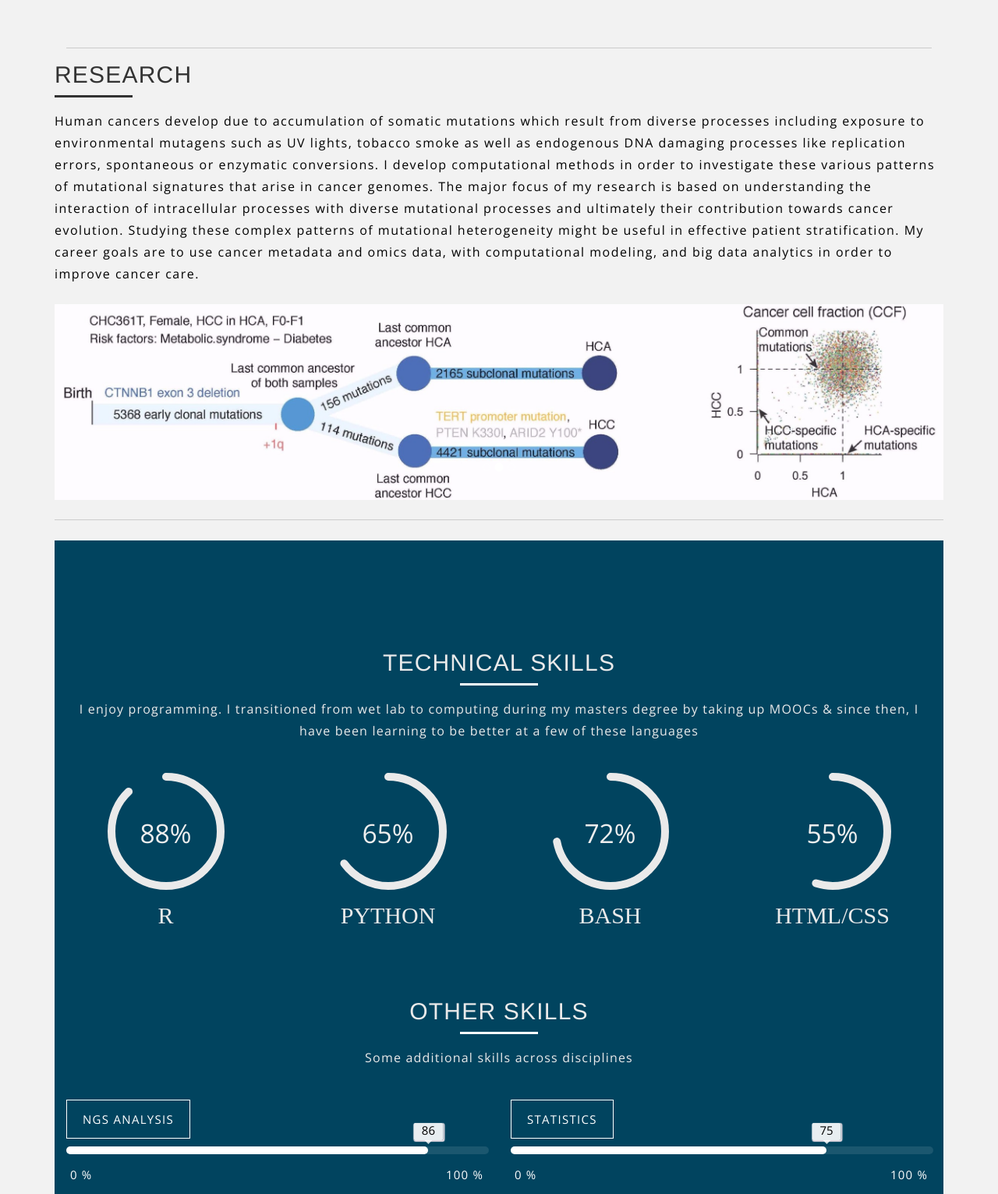
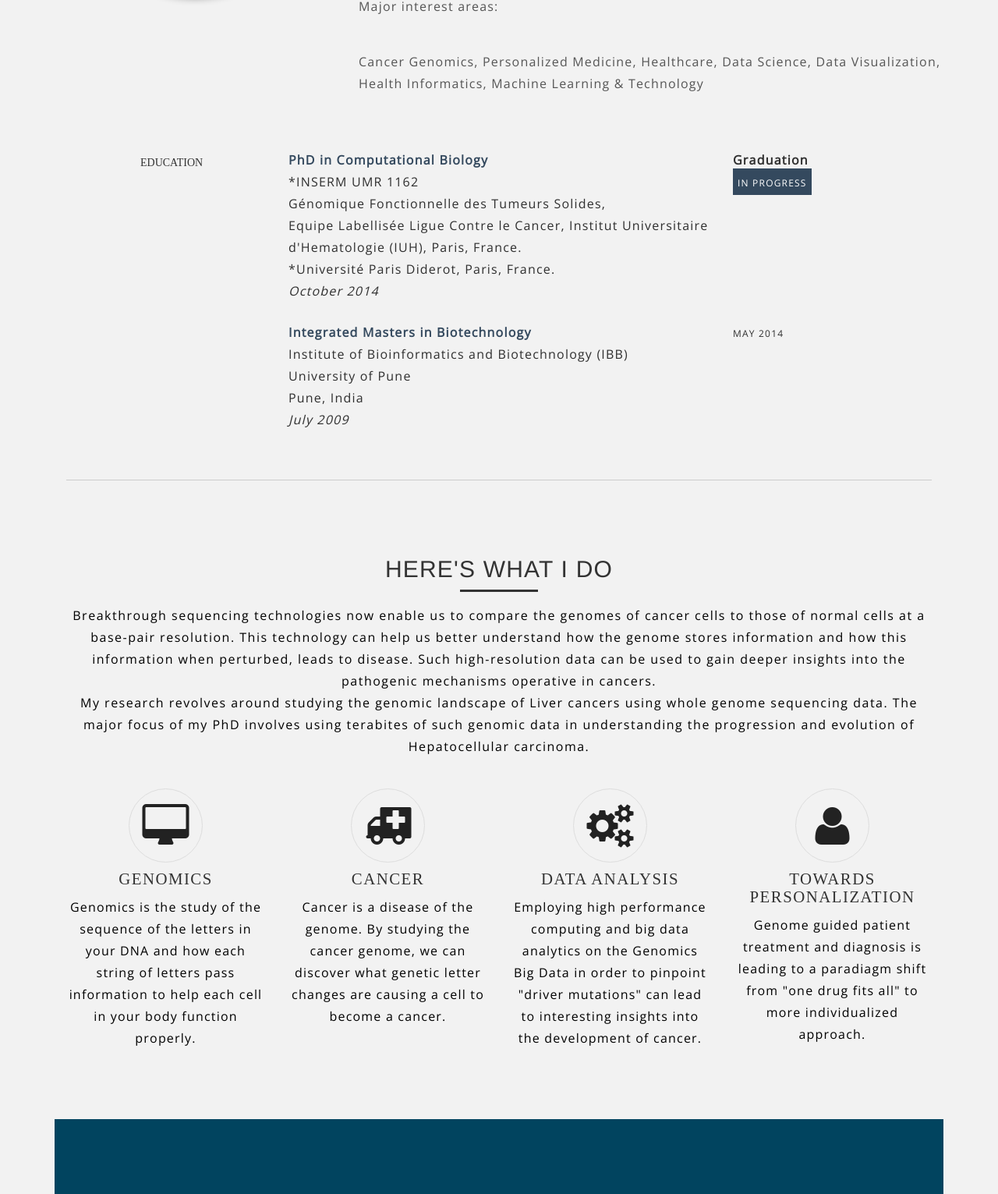
Before and after one commit to jayendrashinde91/jayendrashinde91.github.io, a plain HTML site: page index.html in a window 1280 px wide. Shown: the part 1049-2580 px from the top of the page at 78% size. Drawn offline with nearby package versions, Linux system fonts and the light colour scheme; some packages are replaced by stand-ins of ours; files that its build step writes are made by us from their sources.

Commit message:
Update index.html

```diff
--- a/index.html
+++ b/index.html
@@ -76,7 +76,21 @@
 		</div><!--/ #topaboutbar-inner -->
 	</div><!--/ #section-topbar -->
 
+	<div id="headerwrap">
+			<div class="container">
+			<div class="row centered">
+				<div class="col-lg-12">
+					<h1><strong>Jayendra Shinde</strong></h1>
+					<h3>PhD Student</h3>
+					<h3>INSERM UMR 1162</h3>
+					<h3> <a href="mailto:jayendra.shinde91@gmail.com">jayendra.shinde91@gmail.com</h3></a>
 
+
+				</div><!--/.col-lg-12 -->
+			</div><!--/.row -->
+		</div><!--/.container -->
+
+	</div><!--/.#headerwrap -->
 
 
 
@@ -90,27 +104,24 @@
 						<img src="face1.png" alt="my profile">
 					</div>
 					<div class="introduction col-sm-8 col-xs-12 wow fadeInUp" data-wow-duration="0.5s" data-wow-offset="200">
-						<h2 class="h2">Jayendra Shinde</h2>
+						<h2 class="h2">About me</h2>
 						<div class="heading-line"></div>
 						<p class="introduce"></p>
 						<p class="intro"> Hi! My name is Jayendra Shinde. I am a 3rd year PhD student in Computational Biology, working under the supervision of Prof. Jessica Zucman-Rossi and Dr. Eric Letouze at INSERM UMR1162 in Paris. Born and raised in India, I moved to France to attend graduate school a couple of years ago. I am very fascinated with evidence-based science and data analytics. Hence, I switched from Biology to programming between my master's degree and my PhD.</p> </br>
 						<p class="intro"> Major interest areas:</p> </br>
-						<p class="intro"> Cancer Genomics, Personalized Medicine, Medical Image Analysis, Healthcare, Data Science, Data Visualization, Health Informatics and Machine Learning </p>
+						<p class="intro"> Cancer Genomics, Personalized Medicine, Healthcare, Data Science, Data Visualization, Health Informatics, Machine Learning & Technology</p>
 					</div>
 				</div>
 
-<hr>
-<div class="title">
-					<h2 class="h2">Education</h2>
-					<div class="heading-line"></div>
-					<p class="main-para">
+
+
 	<section id="resume" name="resume"></section>
 	<!--EDUCATION DESCRIPTION -->
 	<div class="container desc">
 		<div class="row">
 
 				<div class="col-lg-2 col-lg-offset-1">
-					<h4></h4>
+					<h5>EDUCATION</h5>
 				</div>
 				<div class="col-lg-6">
 					<p><t>PhD in Computational Biology</t><br/>
@@ -143,51 +154,72 @@
 		<br>
 		<hr>
 	</div><!--/.container -->
-	</div>
 
 
 
+
+<!-- Start Services Section -->
+		<div class="services center" id="services">
+			<div class="container">
 				<!-- Title -->
 				<div class="title">
-					<h2 class="h2">Research</h2>
+					<h2 class="h2">Here's what I do</h2>
 					<div class="heading-line"></div>
-					<p class="main-para">Human cancers develop due to accumulation of somatic mutations which result from diverse processes including exposure to environmental mutagens such as UV lights, tobacco smoke as well as endogenous DNA damaging processes like replication errors, spontaneous or enzymatic conversions. I develop computational methods in order to investigate these various patterns of mutational signatures that arise in cancer genomes. The major focus of my research is based on understanding the interaction of intracellular processes with diverse mutational processes and ultimately their contribution towards cancer evolution. Studying these complex patterns of mutational heterogeneity might be useful in effective patient stratification. My career goals are to use cancer metadata and omics data, with computational modeling, and big data analytics in order to improve cancer care.</p>
-
-<p></p>
-
-					<div id="myCarousel" class="carousel slide" data-ride="carousel">
-					  <!-- Indicators -->
-					  <ol class="carousel-indicators">
-					    <li data-target="#myCarousel" data-slide-to="0" class="active"></li>
-					    <li data-target="#myCarousel" data-slide-to="1"></li>
-					    <li data-target="#myCarousel" data-slide-to="2"></li>
-					  </ol>
-
-					  <!-- Wrapper for slides -->
-					  <div class="carousel-inner">
-					    <div class="item active">
-					      <img src="images/img1.jpg" alt="img1">
-					    </div>
-
-					    <div class="item">
-					      <img src="images/img2.jpg" alt="img2">
-					    </div>
-
-					    <div class="item">
-					      <img src="images/img3.jpg" alt="img3">
-					    </div>
-
-					    <div class="item">
-					      <img src="images/img4.jpg" alt="img4">
-					    </div>
-					  </div>
+					<p class="main-para">Breakthrough sequencing technologies now enable us to compare the genomes of cancer cells to those of normal cells at a base-pair resolution. This technology can help us better understand how the genome stores information and how this information when perturbed, leads to disease. Such high-resolution data can be used to gain deeper insights into the pathogenic mechanisms operative in cancers.</br> My research revolves around studying the genomic landscape of Liver cancers using whole genome sequencing data. The major focus of my PhD involves using terabites of such genomic data in understanding the progression and evolution of Hepatocellular carcinoma.</p>
+				</div>
+				<div class="row">
+					<!-- Service No. 1 -->
+					<div class="col-md-3 col-sm-6">
+						<div class="service">
+							<i class="icon-desktop"></i>
+							<h3>Genomics</h3>
+							<p> Genomics is the study of the sequence of the letters in your DNA and how each string of letters pass information to help each cell in your body function properly.</p>
+						</div>
+					</div>
+					<!-- Service No. 2 -->
+					<div class="col-md-3 col-sm-6">
+						<div class="service">
+							<i class="icon-ambulance"></i>
+							<h3>Cancer</h3>
+							<p>Cancer is a disease of the genome. By studying the cancer genome, we can discover what genetic letter changes are causing a cell to become a cancer.</p>
+						</div>
+					</div>
+					<!-- Service No. 3 -->
+					<div class="col-md-3 col-sm-6">
+						<div class="service">
+							<i class="icon-cogs"></i>
+							<h3>Data Analysis</h3>
+							<p> Employing high performance computing and big data analytics on the Genomics Big Data in order to pinpoint "driver mutations" can lead to interesting insights into the development of cancer.</p>
+						</div>
+					</div>
+					<!-- Service No. 4 -->
+					<div class="col-md-3 col-sm-6">
+						<div class="service">
+							<i class="icon-user"></i>
+							<h3>Towards Personalization</h3>
+							<p>Genome guided patient treatment and diagnosis is leading to a paradiagm shift from "one drug fits all" to more individualized approach.</p>
+						</div>
+					</div>
+				</div>
+			</div>
+		</div>
+		<!-- End Services Section -->
 
 
 
-				</div>
-				<p></p>
-				<hr>
-<p></p>
+
+
+
+
+
+
+
+
+
+
+
+
+
 
 	<!-- Start Technical Skills Section -->
 		<div class="technical-skills center" id="skills">
@@ -276,6 +308,22 @@
 
 
 
+
+
+
+
+
+
+
+
+
+
+
+
+
+
+
+
 	<section id="contact" name="contact"></section>
 	<!--FOOTER DESCRIPTION -->
 	<div id="footwrap">
```
